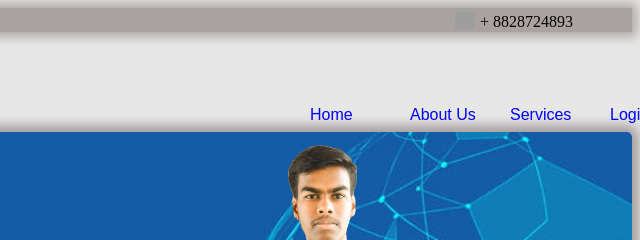
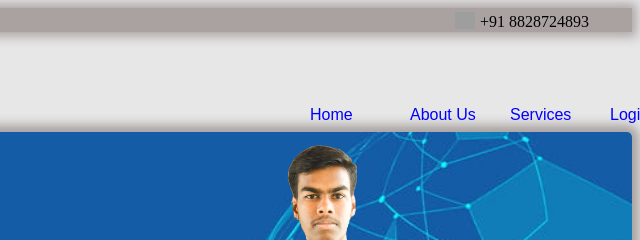
Before and after one commit to coderscorner/coderscorner.github.io, a plain HTML site: page index.html in a window 1280 px wide. Shown: the top 240 px of the page, 640-1280 px from the left. Drawn offline with Linux system fonts and the light colour scheme; grey boxes are pictures that could not be loaded.

Commit message:
Update index.html

```diff
--- a/index.html
+++ b/index.html
@@ -15,7 +15,7 @@
 <body>
 <header>
     <P id="q">LEARN CODE WITH FUN</P>
-    <p id="w">+ 8828724893</p>
+    <p id="w">+91 8828724893</p>
 <img src="https://flyclipart.com/thumb2/phone-call-142116.png" alt="call" height="17px"; width="20px">
 </header>
 <nav>
```
